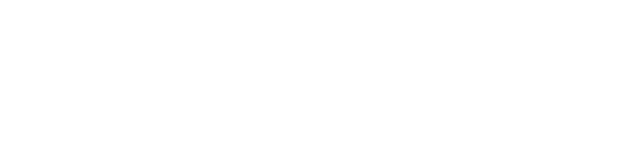
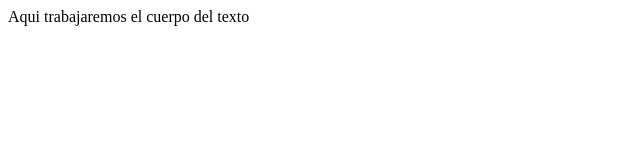
Before and after one commit to marlonfrz/git-work, a plain HTML site: page index.html in a window 1280 px wide. Shown: the whole page, without its empty margins (0-640 px from the left). Drawn offline with Linux system fonts and the light colour scheme.

Commit message:
CAMBIOS EN HTML

```diff
--- a/index.html
+++ b/index.html
@@ -6,6 +6,6 @@
     <title>SUPUESTA STARTUP</title>
 </head>
 <body>
-
+    Aqui trabajaremos el cuerpo del texto
 </body>
 </html>
```
